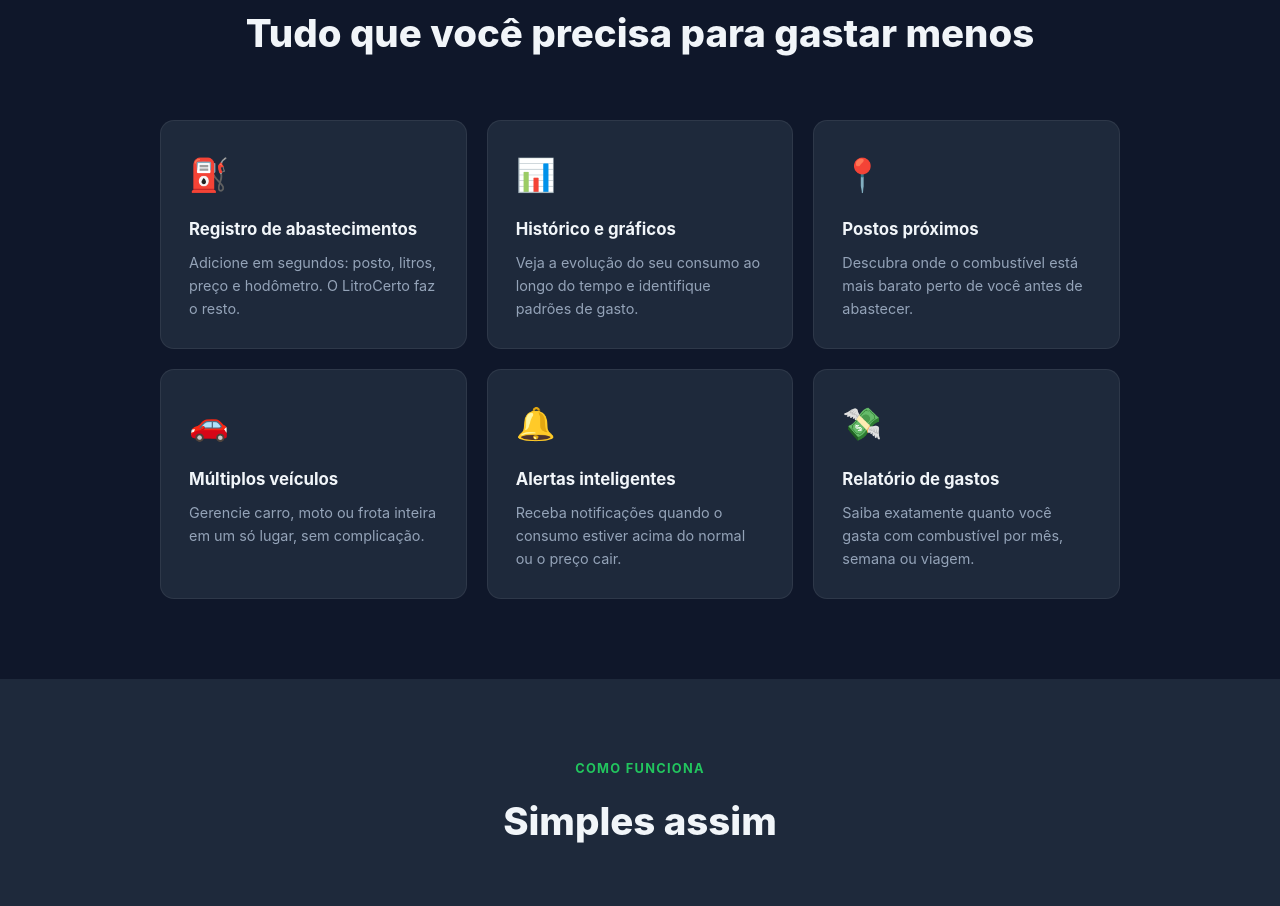
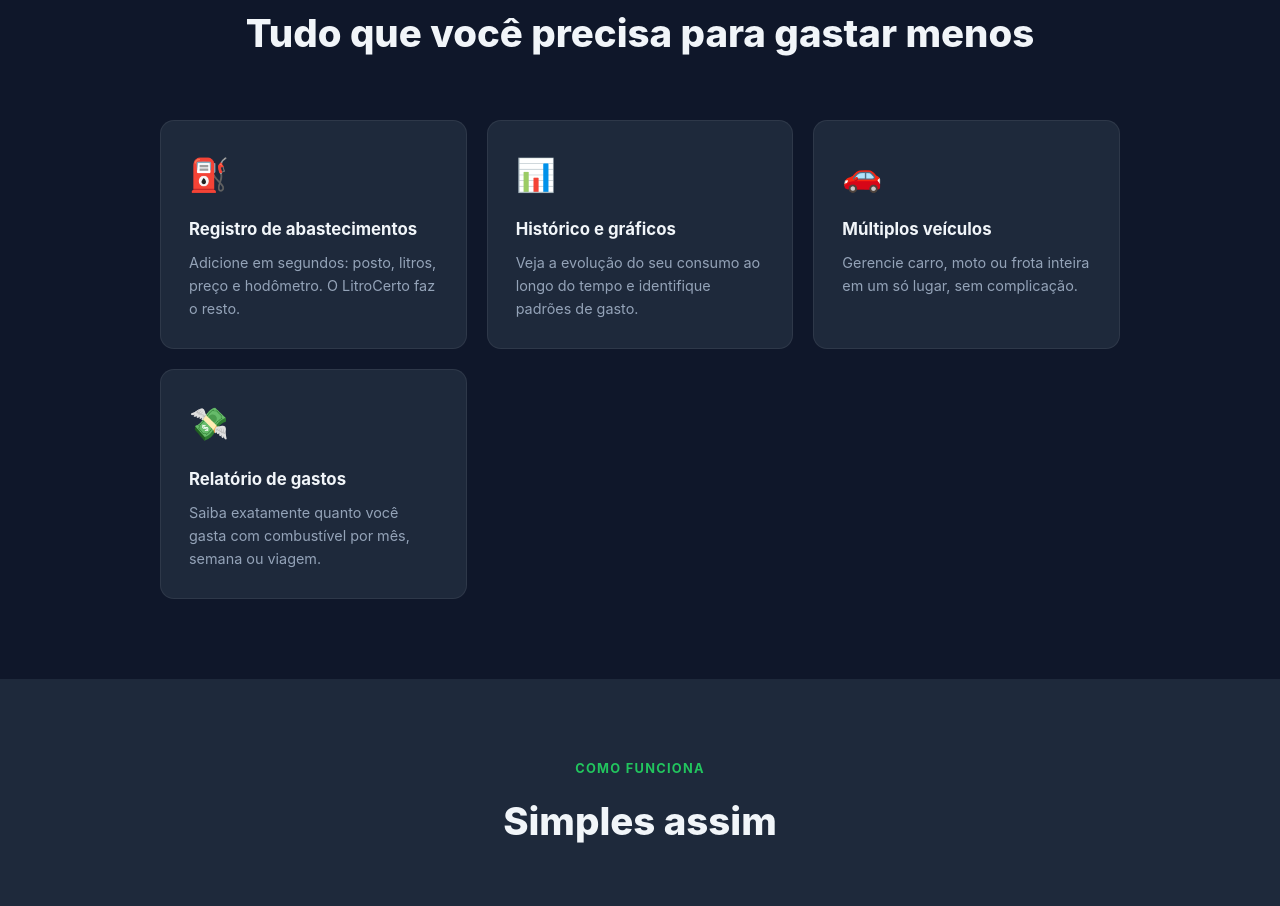
Before and after one commit to ericmgomes/litrocerto, a plain HTML site: page index.html in a window 1280 px wide. Shown: the part 1112-2018 px from the top of the page. Drawn offline with Linux system fonts and the light colour scheme.

Commit message:
feat: seção de IA, GTM, ajustes de conteúdo e remoção de cards

```diff
--- a/index.html
+++ b/index.html
@@ -325,19 +325,9 @@
         <p>Veja a evolução do seu consumo ao longo do tempo e identifique padrões de gasto.</p>
       </div>
       <div class="feature-card">
-        <span class="icon">📍</span>
-        <h3>Postos próximos</h3>
-        <p>Descubra onde o combustível está mais barato perto de você antes de abastecer.</p>
-      </div>
-      <div class="feature-card">
         <span class="icon">🚗</span>
         <h3>Múltiplos veículos</h3>
         <p>Gerencie carro, moto ou frota inteira em um só lugar, sem complicação.</p>
-      </div>
-      <div class="feature-card">
-        <span class="icon">🔔</span>
-        <h3>Alertas inteligentes</h3>
-        <p>Receba notificações quando o consumo estiver acima do normal ou o preço cair.</p>
       </div>
       <div class="feature-card">
         <span class="icon">💸</span>
```
